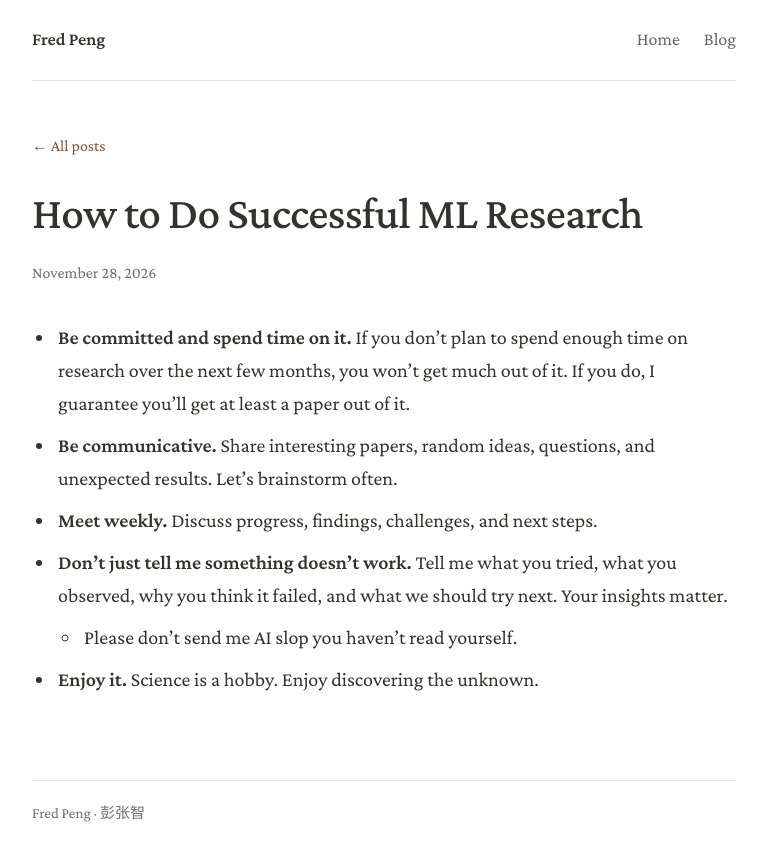
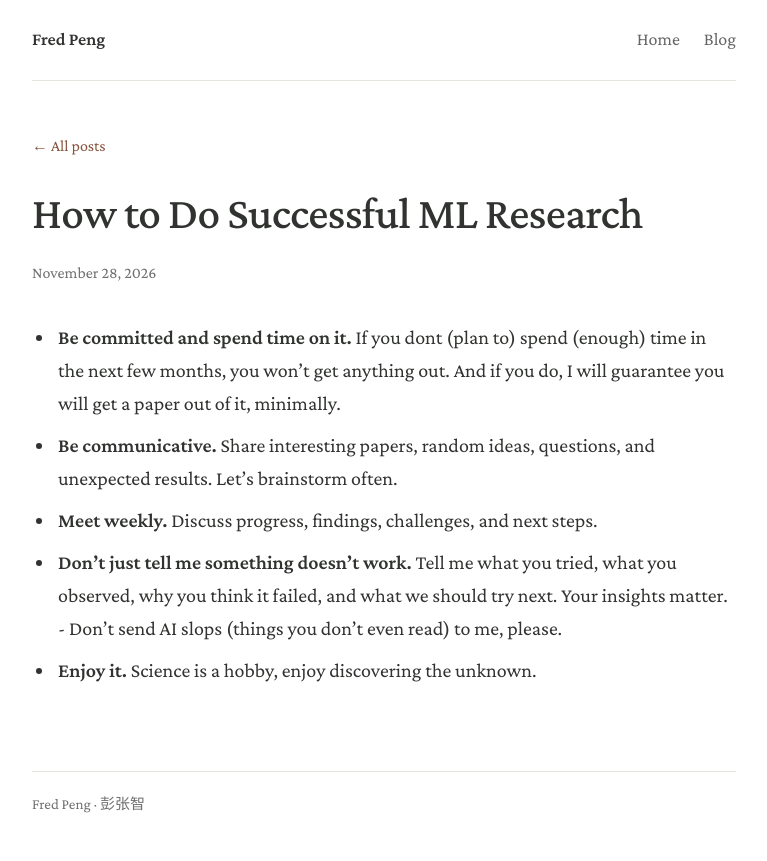
Before and after one commit to pengzhangzhi/home, a Jekyll site: the page built from _posts/2026-11-28-how-to-do-successful-ml-research.md, in a window 1280 px wide. Shown: the top 861 px of the page, without its empty margins (256-1023 px from the left). Built offline with Jekyll 4.4.1, drawn with Linux system fonts in a browser that asks for light colours.

Commit message:
Restore original ML research post wording

```diff
--- a/_posts/2026-11-28-how-to-do-successful-ml-research.md
+++ b/_posts/2026-11-28-how-to-do-successful-ml-research.md
@@ -6,9 +6,9 @@ permalink: /blog/how-to-do-successful-ml-research/
 description: "My advice for doing ML research together, from making time for it to sharing what you learn when an experiment fails."
 ---
 
-- **Be committed and spend time on it.** If you don't plan to spend enough time on research over the next few months, you won't get much out of it. If you do, I guarantee you'll get at least a paper out of it.
+- **Be committed and spend time on it.** If you dont (plan to) spend (enough) time in the next few months, you won't get anything out. And if you do, I will guarantee you will get a paper out of it, minimally.&#x20;
 - **Be communicative.** Share interesting papers, random ideas, questions, and unexpected results. Let's brainstorm often.
 - **Meet weekly.** Discuss progress, findings, challenges, and next steps.
-- **Don't just tell me something doesn't work.** Tell me what you tried, what you observed, why you think it failed, and what we should try next. Your insights matter.
-  - Please don't send me AI slop you haven't read yourself.
-- **Enjoy it.** Science is a hobby. Enjoy discovering the unknown.
+- **Don't just tell me something doesn't work.** Tell me what you tried, what you observed, why you think it failed, and what we should try next. Your insights matter.\
+  \- Don't send AI slops (things you don't even read) to me, please.
+- **Enjoy it.** Science is a hobby, enjoy discovering the unknown.
```
